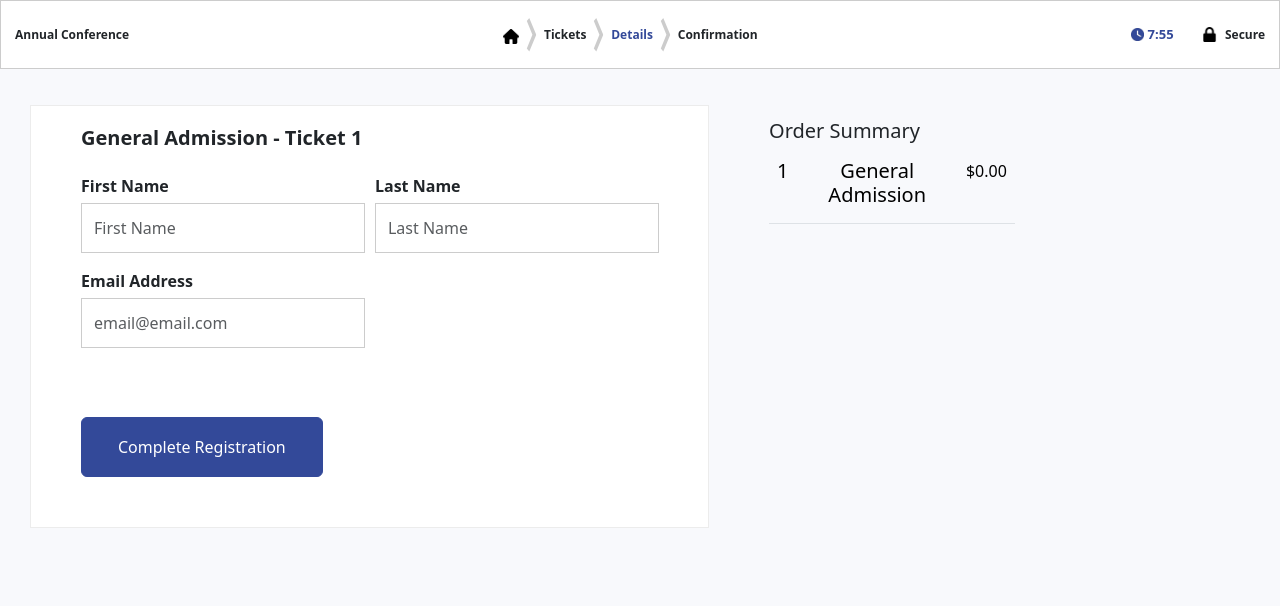
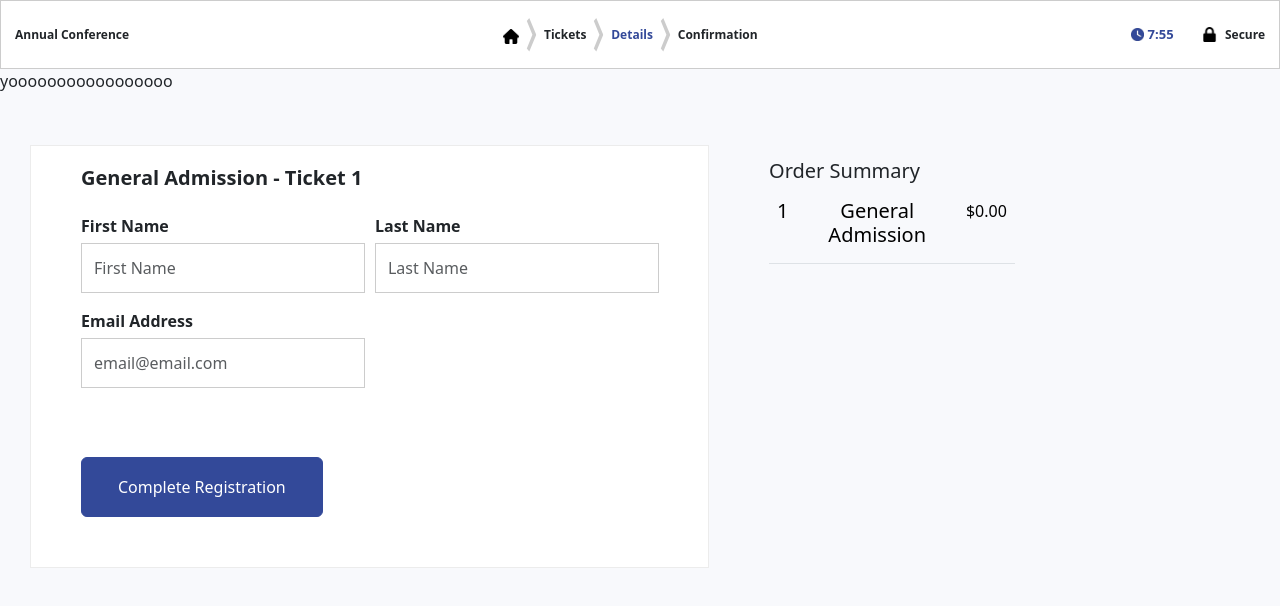
Before and after one commit to BriceWidger/event-planner, a React (Create React App) app: page /details in a window 1280 px wide. Shown: the top 606 px of the page. Built offline with nearby package versions, Linux system fonts and the light colour scheme.

Commit message:
detailspage rwd modifications

```diff
--- a/src/components/detailspage/DetailsPage.jsx
+++ b/src/components/detailspage/DetailsPage.jsx
@@ -73,7 +73,7 @@ const DetailsPage = () => {
         </div>
       </div>
       <div
-        className="d-block d-md-none"
+        className="form-outer-container d-block d-md-none"
         style={{
           paddingTop: "20px",
           paddingBottom: "50px",
@@ -86,6 +86,9 @@ const DetailsPage = () => {
           </div>
         </div>
       </div>
+
+      <p>yooooooooooooooooo</p>
+
       <div
         className="d-none d-md-block"
         style={{
```
